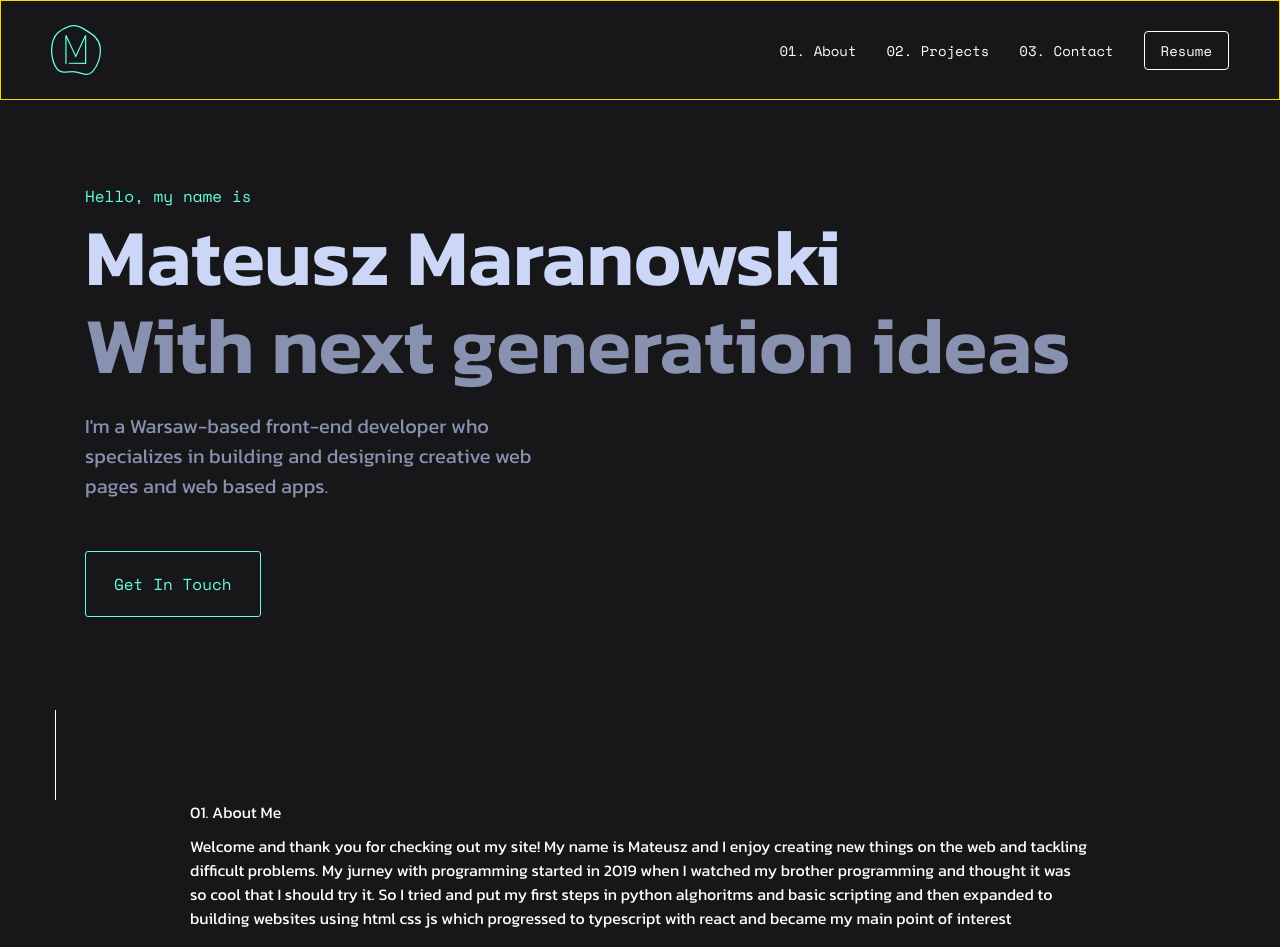
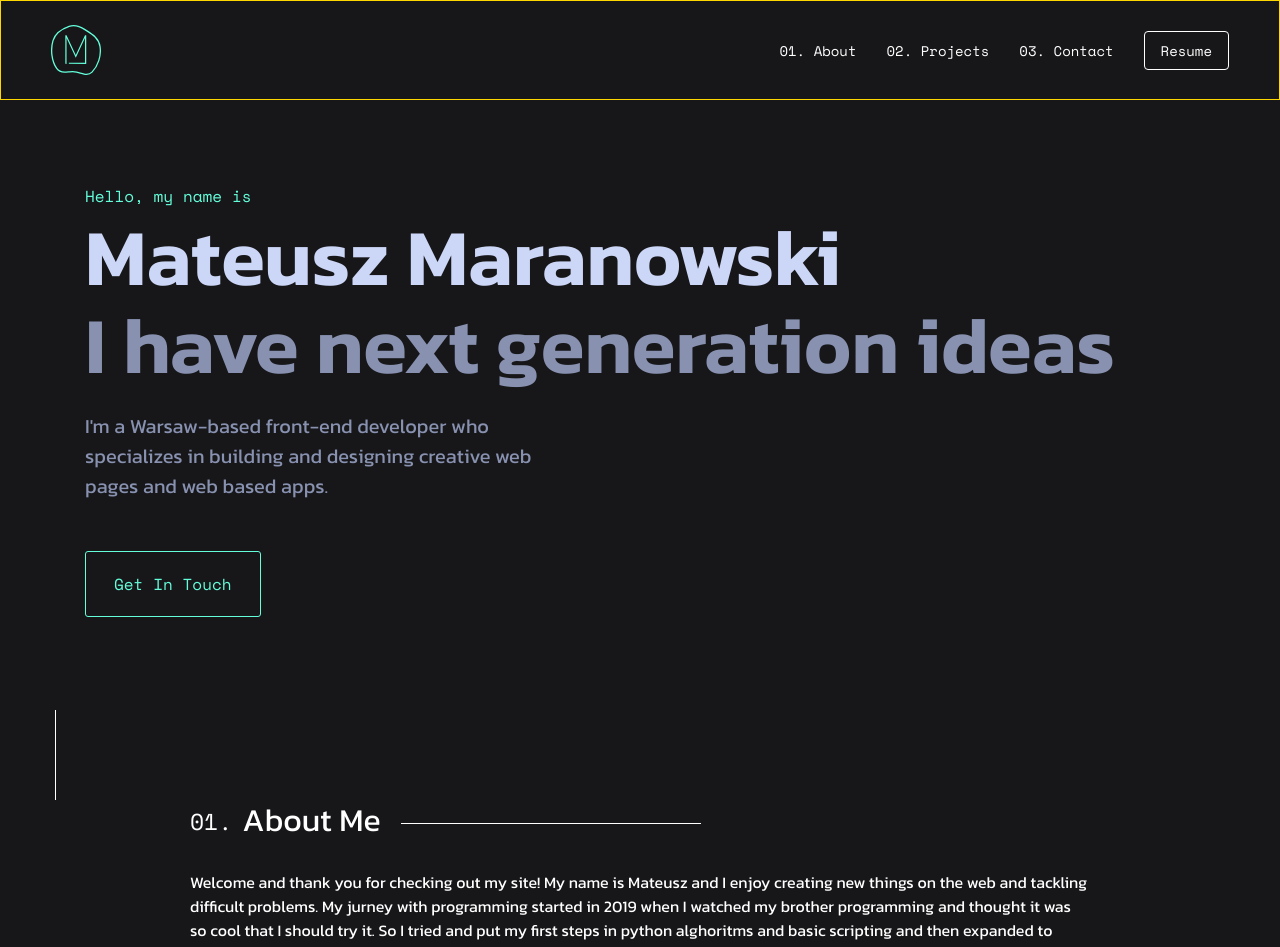
Before and after one commit to Loliburta/portfolio-v2, a React (Create React App) app: page / in a window 1280 px wide. Shown: the top 947 px of the page. Built offline with nearby package versions, Linux system fonts and the light colour scheme.

Commit message:
about me scss

```diff
--- a/src/components/aboutMe/AboutMe.tsx
+++ b/src/components/aboutMe/AboutMe.tsx
@@ -1,7 +1,7 @@
 export const AboutMe = () => {
   return (
     <div className="aboutMe">
-      <div className="aboutMe__heading">01. About Me</div>
+      <div className="aboutMe__heading"> About Me</div>
       <div className="aboutMe__description">
         Welcome and thank you for checking out my site! My name is Mateusz and I
         enjoy creating new things on the web and tackling difficult problems. My
--- a/src/components/aboutMe/_AboutMe.scss
+++ b/src/components/aboutMe/_AboutMe.scss
@@ -6,7 +6,28 @@
   &__heading {
     display: flex;
     min-width: 200px;
-    margin-bottom: 10px;
+    font-size: clamp(26px, 5vw, 32px);
+    white-space: nowrap;
+    align-items: center;
+    height: 20px;
+    margin: 10px 0px 40px;
+    &:before {
+      content: "01.";
+      display: flex;
+      margin: 2px 10px 0px 0px;
+      font-family: "Space Mono", monospace;
+      font-size: clamp(18px, 4vw, 23px);
+    }
+    &:after {
+      content: "";
+      display: block;
+      position: relative;
+      margin-left: 20px;
+      margin-top: clamp(4px, 1.2vw, 7px);
+      width: 300px;
+      height: 1px;
+      background-color: white;
+    }
   }
   &__description {
     display: flex;
--- a/src/components/hero/Hero.tsx
+++ b/src/components/hero/Hero.tsx
@@ -3,7 +3,7 @@ export const Hero = () => {
     <div className="hero">
       <div className="hero__greet">Hello, my name is</div>
       <div className="hero__name">Mateusz Maranowski</div>
-      <div className="hero__catchphrase">With next generation ideas</div>
+      <div className="hero__catchphrase">I have next generation ideas</div>
       <div className="hero__description">
         I'm a Warsaw-based front-end developer who specializes in building and
         designing creative web pages and web based apps.
--- a/src/components/projects/_Projects.scss
+++ b/src/components/projects/_Projects.scss
@@ -5,10 +5,9 @@
   margin: 0 auto;
   &__list {
     font-size: 10px;
-
     &__item {
-      width: 1000px;
-      height: 500px;
+      max-width: 1000px;
+      max-height: 500px;
       display: grid;
       grid-template-columns: 1fr 1fr 1fr 1fr 1fr 1fr 1fr 1fr 1fr 1fr 1fr;
       grid-template-rows: 1fr;
--- a/src/index.css
+++ b/src/index.css
@@ -281,7 +281,34 @@ a {
   display: -ms-flexbox;
   display: flex;
   min-width: 200px;
-  margin-bottom: 10px;
+  font-size: clamp(26px, 5vw, 32px);
+  white-space: nowrap;
+  -webkit-box-align: center;
+      -ms-flex-align: center;
+          align-items: center;
+  height: 20px;
+  margin: 10px 0px 40px;
+}
+
+.aboutMe__heading:before {
+  content: "01.";
+  display: -webkit-box;
+  display: -ms-flexbox;
+  display: flex;
+  margin: 2px 10px 0px 0px;
+  font-family: "Space Mono", monospace;
+  font-size: clamp(18px, 4vw, 23px);
+}
+
+.aboutMe__heading:after {
+  content: "";
+  display: block;
+  position: relative;
+  margin-left: 20px;
+  margin-top: clamp(4px, 1.2vw, 7px);
+  width: 300px;
+  height: 1px;
+  background-color: white;
 }
 
 .aboutMe__description {
@@ -317,8 +344,8 @@ a {
 }
 
 .projects__list__item {
-  width: 1000px;
-  height: 500px;
+  max-width: 1000px;
+  max-height: 500px;
   display: -ms-grid;
   display: grid;
   -ms-grid-columns: 1fr 1fr 1fr 1fr 1fr 1fr 1fr 1fr 1fr 1fr 1fr;
```
Also changed, not shown: 1 other file (tests, documents, lock files or other folders).
